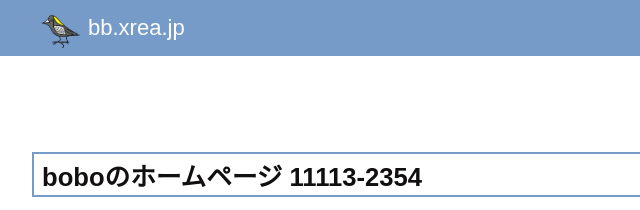
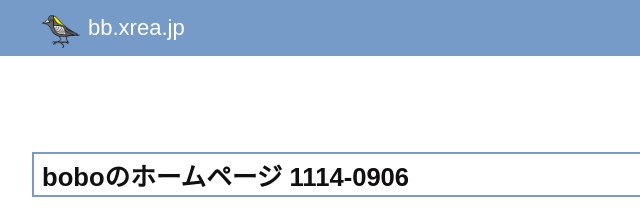
Before and after one commit to k7ubb/deploy_test, a plain HTML site: page index.html in a window 1280 px wide. Shown: the top 210 px of the page, 0-640 px from the left. Drawn offline with Linux system fonts and the light colour scheme.

```diff
--- a/index.html
+++ b/index.html
@@ -14,7 +14,7 @@
 
 <main>
 	<div>
-		<h1>boboのホームページ 11113-2354</h1>
+		<h1>boboのホームページ 1114-0906</h1>
 		<p>bobo (<a href="https://twitter.com/bobo_310410" target="_blank">@bobo_310410</a>) のウェブサイトです。<br>作成したツールやブログ等を公開しています。</p>
 
 		<h2>つくったもの</h2>
```
Also changed, not shown: 1 other file.
